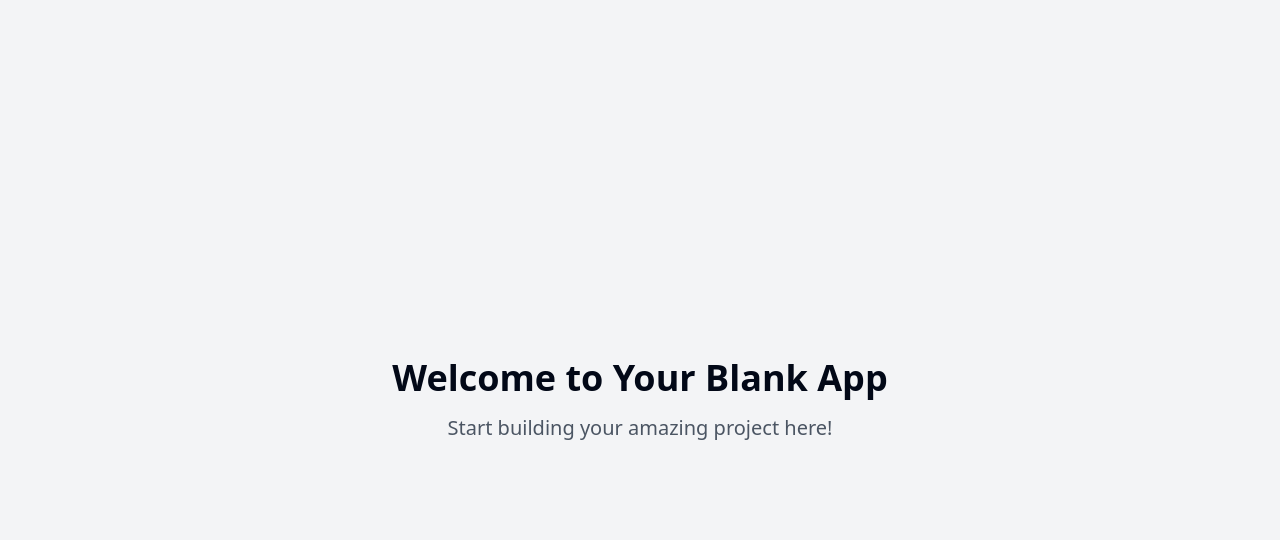
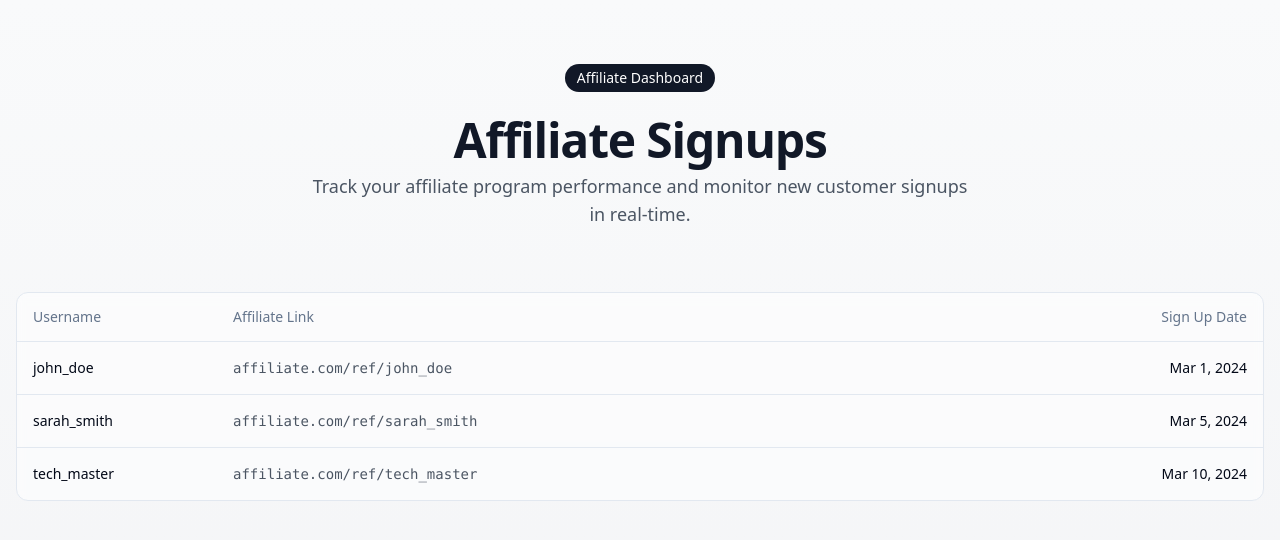
Before and after one commit to seniorcorel/affiliate-signup-tracker, a React (Vite) app: page / in a window 1280 px wide. Shown: the top 540 px of the page. Built offline with nearby package versions, Linux system fonts and the light colour scheme.

Commit message:
Add affiliate signup page
Adds a page to display affiliate customer signups, including username, link, and date.

```diff
--- /dev/null
+++ b/src/components/AffiliateTable.tsx
@@ -0,0 +1,50 @@
+
+import {
+  Table,
+  TableBody,
+  TableCell,
+  TableHead,
+  TableHeader,
+  TableRow,
+} from "@/components/ui/table";
+import { format } from "date-fns";
+
+interface Affiliate {
+  id: number;
+  username: string;
+  link: string;
+  signupDate: Date;
+}
+
+interface AffiliateTableProps {
+  affiliates: Affiliate[];
+}
+
+export const AffiliateTable = ({ affiliates }: AffiliateTableProps) => {
+  return (
+    <div className="w-full overflow-auto rounded-lg border bg-white/50 backdrop-blur-sm animate-fade-in">
+      <Table>
+        <TableHeader>
+          <TableRow>
+            <TableHead className="w-[200px]">Username</TableHead>
+            <TableHead>Affiliate Link</TableHead>
+            <TableHead className="text-right">Sign Up Date</TableHead>
+          </TableRow>
+        </TableHeader>
+        <TableBody>
+          {affiliates.map((affiliate) => (
+            <TableRow key={affiliate.id} className="hover:bg-gray-50/50">
+              <TableCell className="font-medium">{affiliate.username}</TableCell>
+              <TableCell className="font-mono text-sm text-gray-600">
+                {affiliate.link}
+              </TableCell>
+              <TableCell className="text-right">
+                {format(new Date(affiliate.signupDate), "MMM d, yyyy")}
+              </TableCell>
+            </TableRow>
+          ))}
+        </TableBody>
+      </Table>
+    </div>
+  );
+};
--- a/src/index.css
+++ b/src/index.css
@@ -1,3 +1,4 @@
+
 @tailwind base;
 @tailwind components;
 @tailwind utilities;
@@ -6,96 +7,50 @@
   :root {
     --background: 0 0% 100%;
     --foreground: 222.2 84% 4.9%;
-
     --card: 0 0% 100%;
     --card-foreground: 222.2 84% 4.9%;
-
     --popover: 0 0% 100%;
     --popover-foreground: 222.2 84% 4.9%;
-
     --primary: 222.2 47.4% 11.2%;
     --primary-foreground: 210 40% 98%;
-
     --secondary: 210 40% 96.1%;
     --secondary-foreground: 222.2 47.4% 11.2%;
-
     --muted: 210 40% 96.1%;
     --muted-foreground: 215.4 16.3% 46.9%;
-
     --accent: 210 40% 96.1%;
     --accent-foreground: 222.2 47.4% 11.2%;
-
     --destructive: 0 84.2% 60.2%;
     --destructive-foreground: 210 40% 98%;
-
     --border: 214.3 31.8% 91.4%;
     --input: 214.3 31.8% 91.4%;
     --ring: 222.2 84% 4.9%;
-
-    --radius: 0.5rem;
-
-    --sidebar-background: 0 0% 98%;
-
-    --sidebar-foreground: 240 5.3% 26.1%;
-
-    --sidebar-primary: 240 5.9% 10%;
-
-    --sidebar-primary-foreground: 0 0% 98%;
-
-    --sidebar-accent: 240 4.8% 95.9%;
-
-    --sidebar-accent-foreground: 240 5.9% 10%;
-
-    --sidebar-border: 220 13% 91%;
-
-    --sidebar-ring: 217.2 91.2% 59.8%;
+    --radius: 0.75rem;
   }
 
-  .dark {
-    --background: 222.2 84% 4.9%;
-    --foreground: 210 40% 98%;
-
-    --card: 222.2 84% 4.9%;
-    --card-foreground: 210 40% 98%;
-
-    --popover: 222.2 84% 4.9%;
-    --popover-foreground: 210 40% 98%;
-
-    --primary: 210 40% 98%;
-    --primary-foreground: 222.2 47.4% 11.2%;
-
-    --secondary: 217.2 32.6% 17.5%;
-    --secondary-foreground: 210 40% 98%;
-
-    --muted: 217.2 32.6% 17.5%;
-    --muted-foreground: 215 20.2% 65.1%;
-
-    --accent: 217.2 32.6% 17.5%;
-    --accent-foreground: 210 40% 98%;
-
-    --destructive: 0 62.8% 30.6%;
-    --destructive-foreground: 210 40% 98%;
-
-    --border: 217.2 32.6% 17.5%;
-    --input: 217.2 32.6% 17.5%;
-    --ring: 212.7 26.8% 83.9%;
-    --sidebar-background: 240 5.9% 10%;
-    --sidebar-foreground: 240 4.8% 95.9%;
-    --sidebar-primary: 224.3 76.3% 48%;
-    --sidebar-primary-foreground: 0 0% 100%;
-    --sidebar-accent: 240 3.7% 15.9%;
-    --sidebar-accent-foreground: 240 4.8% 95.9%;
-    --sidebar-border: 240 3.7% 15.9%;
-    --sidebar-ring: 217.2 91.2% 59.8%;
-  }
-}
-
-@layer base {
   * {
-    @apply border-border;
+    @apply border-border antialiased;
   }
 
   body {
     @apply bg-background text-foreground;
+    font-feature-settings: "rlig" 1, "calt" 1;
+  }
+
+  /* Custom scrollbar styles */
+  ::-webkit-scrollbar {
+    width: 6px;
+    height: 6px;
+  }
+
+  ::-webkit-scrollbar-track {
+    background: transparent;
+  }
+
+  ::-webkit-scrollbar-thumb {
+    @apply bg-gray-300 rounded-full;
+  }
+
+  ::-webkit-scrollbar-thumb:hover {
+    @apply bg-gray-400;
   }
 }
--- a/src/pages/Index.tsx
+++ b/src/pages/Index.tsx
@@ -1,11 +1,47 @@
-// Update this page (the content is just a fallback if you fail to update the page)
+
+import { AffiliateTable } from "@/components/AffiliateTable";
+
+// Sample data - in a real app, this would come from an API
+const sampleAffiliates = [
+  {
+    id: 1,
+    username: "john_doe",
+    link: "affiliate.com/ref/john_doe",
+    signupDate: new Date("2024-03-01"),
+  },
+  {
+    id: 2,
+    username: "sarah_smith",
+    link: "affiliate.com/ref/sarah_smith",
+    signupDate: new Date("2024-03-05"),
+  },
+  {
+    id: 3,
+    username: "tech_master",
+    link: "affiliate.com/ref/tech_master",
+    signupDate: new Date("2024-03-10"),
+  },
+];
 
 const Index = () => {
   return (
-    <div className="min-h-screen flex items-center justify-center bg-gray-100">
-      <div className="text-center">
-        <h1 className="text-4xl font-bold mb-4">Welcome to Your Blank App</h1>
-        <p className="text-xl text-gray-600">Start building your amazing project here!</p>
+    <div className="min-h-screen bg-gradient-to-b from-gray-50 to-gray-100">
+      <div className="container mx-auto px-4 py-16">
+        <div className="space-y-2 text-center animate-fade-up">
+          <div className="inline-block rounded-full bg-gray-900 px-3 py-1 text-sm text-white mb-4">
+            Affiliate Dashboard
+          </div>
+          <h1 className="text-4xl font-bold tracking-tight text-gray-900 sm:text-5xl">
+            Affiliate Signups
+          </h1>
+          <p className="text-lg text-gray-600 max-w-2xl mx-auto">
+            Track your affiliate program performance and monitor new customer signups in real-time.
+          </p>
+        </div>
+
+        <div className="mt-16">
+          <AffiliateTable affiliates={sampleAffiliates} />
+        </div>
       </div>
     </div>
   );
--- a/tailwind.config.ts
+++ b/tailwind.config.ts
@@ -1,3 +1,4 @@
+
 import type { Config } from "tailwindcss";
 
 export default {
@@ -12,85 +13,77 @@ export default {
   theme: {
     container: {
       center: true,
-			padding: '2rem',
+      padding: "2rem",
       screens: {
-				'2xl': '1400px'
-			}
+        "2xl": "1400px",
+      },
     },
     extend: {
       colors: {
-				border: 'hsl(var(--border))',
-				input: 'hsl(var(--input))',
-				ring: 'hsl(var(--ring))',
-				background: 'hsl(var(--background))',
-				foreground: 'hsl(var(--foreground))',
+        border: "hsl(var(--border))",
+        input: "hsl(var(--input))",
+        ring: "hsl(var(--ring))",
+        background: "hsl(var(--background))",
+        foreground: "hsl(var(--foreground))",
         primary: {
-					DEFAULT: 'hsl(var(--primary))',
-					foreground: 'hsl(var(--primary-foreground))'
+          DEFAULT: "hsl(var(--primary))",
+          foreground: "hsl(var(--primary-foreground))",
         },
         secondary: {
-					DEFAULT: 'hsl(var(--secondary))',
-					foreground: 'hsl(var(--secondary-foreground))'
+          DEFAULT: "hsl(var(--secondary))",
+          foreground: "hsl(var(--secondary-foreground))",
         },
         destructive: {
-					DEFAULT: 'hsl(var(--destructive))',
-					foreground: 'hsl(var(--destructive-foreground))'
+          DEFAULT: "hsl(var(--destructive))",
+          foreground: "hsl(var(--destructive-foreground))",
         },
         muted: {
-					DEFAULT: 'hsl(var(--muted))',
-					foreground: 'hsl(var(--muted-foreground))'
+          DEFAULT: "hsl(var(--muted))",
+          foreground: "hsl(var(--muted-foreground))",
         },
         accent: {
-					DEFAULT: 'hsl(var(--accent))',
-					foreground: 'hsl(var(--accent-foreground))'
+          DEFAULT: "hsl(var(--accent))",
+          foreground: "hsl(var(--accent-foreground))",
         },
         popover: {
-					DEFAULT: 'hsl(var(--popover))',
-					foreground: 'hsl(var(--popover-foreground))'
+          DEFAULT: "hsl(var(--popover))",
+          foreground: "hsl(var(--popover-foreground))",
         },
         card: {
-					DEFAULT: 'hsl(var(--card))',
-					foreground: 'hsl(var(--card-foreground))'
+          DEFAULT: "hsl(var(--card))",
+          foreground: "hsl(var(--card-foreground))",
         },
-				sidebar: {
-					DEFAULT: 'hsl(var(--sidebar-background))',
-					foreground: 'hsl(var(--sidebar-foreground))',
-					primary: 'hsl(var(--sidebar-primary))',
-					'primary-foreground': 'hsl(var(--sidebar-primary-foreground))',
-					accent: 'hsl(var(--sidebar-accent))',
-					'accent-foreground': 'hsl(var(--sidebar-accent-foreground))',
-					border: 'hsl(var(--sidebar-border))',
-					ring: 'hsl(var(--sidebar-ring))'
-				}
       },
       borderRadius: {
-				lg: 'var(--radius)',
-				md: 'calc(var(--radius) - 2px)',
-				sm: 'calc(var(--radius) - 4px)'
+        lg: "var(--radius)",
+        md: "calc(var(--radius) - 2px)",
+        sm: "calc(var(--radius) - 4px)",
       },
       keyframes: {
-				'accordion-down': {
-					from: {
-						height: '0'
+        "fade-up": {
+          "0%": {
+            opacity: "0",
+            transform: "translateY(10px)",
           },
-					to: {
-						height: 'var(--radix-accordion-content-height)'
-					}
+          "100%": {
+            opacity: "1",
+            transform: "translateY(0)",
           },
-				'accordion-up': {
-					from: {
-						height: 'var(--radix-accordion-content-height)'
         },
-					to: {
-						height: '0'
-					}
-				}
+        "fade-in": {
+          "0%": {
+            opacity: "0",
+          },
+          "100%": {
+            opacity: "1",
+          },
+        },
       },
       animation: {
-				'accordion-down': 'accordion-down 0.2s ease-out',
-				'accordion-up': 'accordion-up 0.2s ease-out'
-			}
-		}
+        "fade-up": "fade-up 0.5s ease-out",
+        "fade-in": "fade-in 0.3s ease-out",
+      },
+    },
   },
   plugins: [require("tailwindcss-animate")],
 } satisfies Config;
```
Lines whose indentation alone changed are shown as unchanged.
